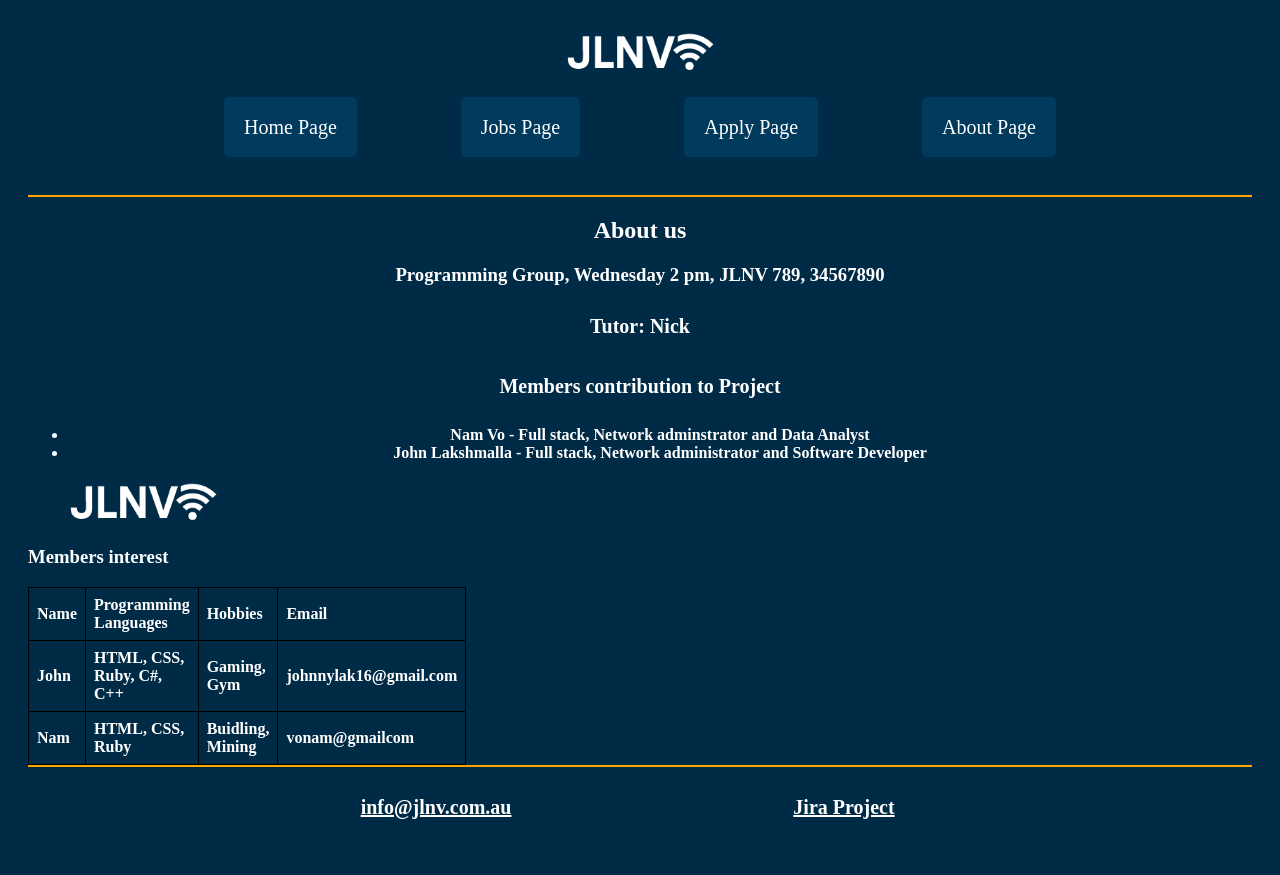
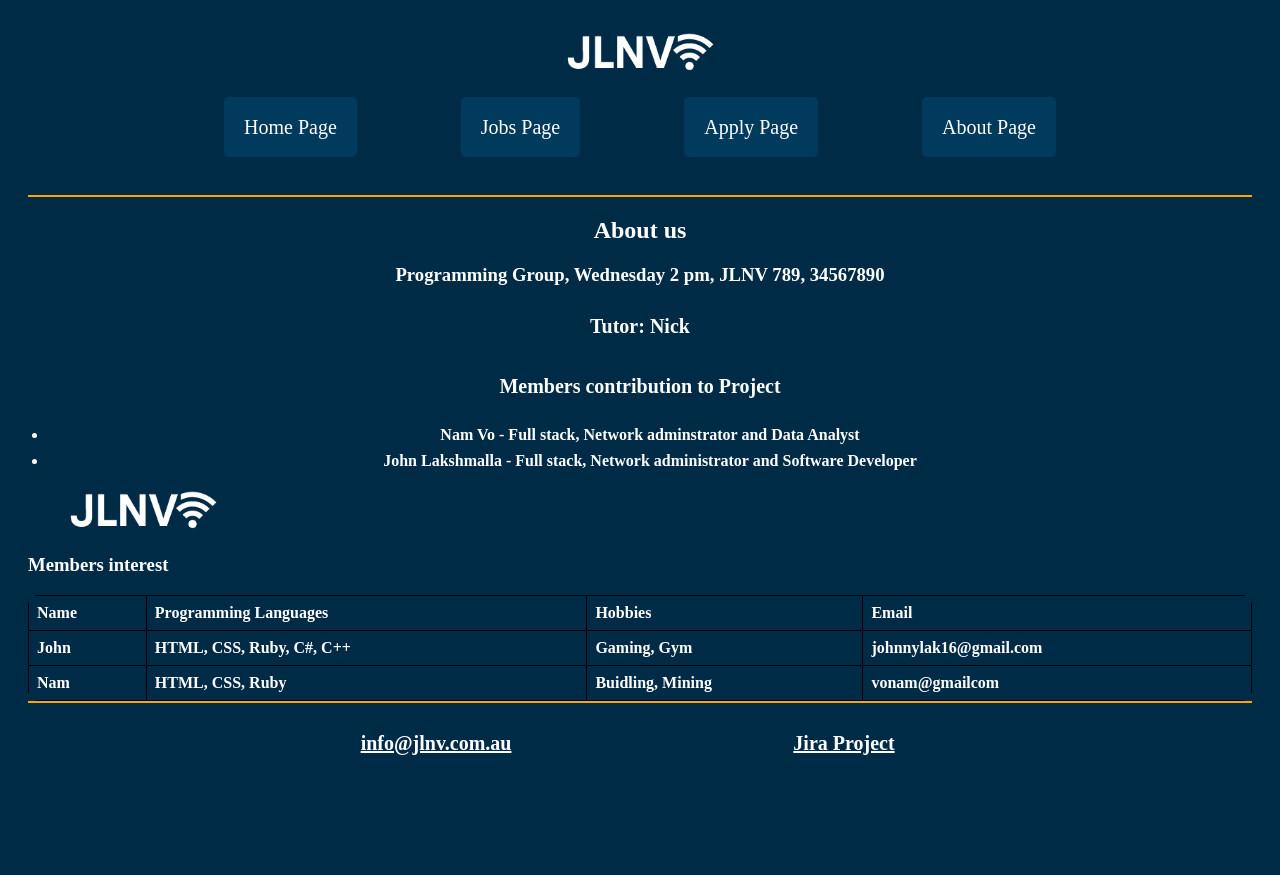
Before and after one commit to John-Lak/project2, a PHP site: page /about.html in a window 1280 px wide. After the commit the page ends 755 px from the top, so only its background shows below. Run offline with PHP 8.4, Linux system fonts and the light colour scheme.

Commit message:
Added comments and changed the table look in about

```diff
--- a/about.html
+++ b/about.html
@@ -11,6 +11,7 @@
 </head>
 
 <body>
+  <!-- Header section containing the company logo -->
     <header>
       <img src="images/logo_newer.png" alt="Logo of JLNV">
     </header>
@@ -66,9 +67,6 @@
             <td>vonam@gmailcom</td>
           </tr>
         </table>
-
-
-
       </main>
 
 
--- a/index.html
+++ b/index.html
@@ -51,11 +51,7 @@
               <li>Inclusive and collaborative company culture</li>
             </ul>
 
-
-
-
             <a href="jobs.html" class="job">View open jobs</h1>
-
           </article>
 
 
--- a/styles/styles.css
+++ b/styles/styles.css
@@ -1,11 +1,10 @@
-/* header */
-img{
+/*  Header Styling  */
+img {
   width: 150px;
 }
 
-
-/* body menu */
-body{
+/*  Body Styling  */
+body {
   background-color: #002B46;
   color: white;
   font-family: 'Times New Roman', Arial, sans-serif;
@@ -13,12 +12,13 @@ body{
   padding: 20px;
 }
 
-/* menu display/navigation page */
+/*  Menu Display / Navigation Section  */
 .menu {
   display: inline-block;
   padding: 0px 50px;
 }
 
+/* Styles individual navigation links inside the menu */
 nav .menu a {
   display: block;
   padding: 10px 20px;
@@ -29,97 +29,101 @@ nav .menu a {
   margin-bottom: 10px;
   transition: background-color 0.3s ease;
 }
+
+/* Changes background color on hover for menu links */
 nav .menu a:hover {
   background-color: #5ecdf8;
 }
 
+/* Resets background color when a menu link is active (clicked) */
 nav .menu a:active {
   background-color: #003a5d;
 }
 
+/* Removes bullet points from unordered list in nav */
 nav ul {
   list-style: none;
 }
 
+/* Sets default style for all navigation links */
 nav a {
   text-decoration: none;
-    padding:0.2em 0.6em;
+  padding: 0.2em 0.6em;
   color: white;
 }
 
+/* Adds orange color and border */
 #border {
   color: orange;
   border: 1.5px solid orange;
 }
 
-/* Color for hyperlinks */
+/*  Hyperlink Styling  */
 a {
   color: white;
 }
 
-/*table formatting*/
+/*  Table Styling  */
 th, td {
   border: 1px solid black;
   padding: 8px;
   text-align: left;
 }
+
+/* Styles table to collapse borders and use full width */
 table {
   border-collapse: collapse;
-    width: 20%;
+  width: 100%;
+  border-radius: 10px;
+  overflow: hidden;
 }
 
-
-/* index.html formatting */
-
-
-
-/* main menu for index.html */
+/*  Main Menu Content Area  */
 .content {
   max-width: 1150px;
   margin: 40px auto;
   padding: 0 50px;
 }
 
-/* Article fortmatting for index.html*/
-article{
+/*  Article Formatting  */
+article {
   text-align: left;
 }
 
-#title_index{
+/*  Title Styling for index.html  */
+#title_index {
   text-align: center;
   font-size: 38px;
 }
-#sub_context{
+
+/* Left aligns sub-context text with same large font size */
+#sub_context {
   text-align: left;
   font-size: 38px;
 }
 
+/* Styles paragraphs for better readability */
 p {
   line-height: 2.0;
   font-size: 1.1em;
   font-size: 20px;
 }
 
-table {
-    border-collapse: collapse;
-    width: 20%;
-  }
-
+/* Changes background color on hover for job-related elements */
 .job:hover {
   background-color: #48b8df;
 }
 
-/* AI generated picture */
-.prompt{
+/*  AI-Generated Picture Display  */
+.prompt {
   width: 300%;
   max-width: 1100px;
   margin: 30px 0;
   border-radius: 10px;
 }
 
-/* tick box */
-
-.index-bullets{
+/*  Tick Box (Checklist) Styling  */
+.index-bullets {
   list-style-type: none;
   padding: 0;
   text-align: left;
@@ -129,25 +133,26 @@ table {
   font-size: 1.1em;
   font-size: 20px;
 }
+
+/* Adds a checkmark icon before each checklist item */
 .index-bullets li::before {
   content: '✔';
   color: #5ecdf8;
   margin-right: 10px;
-
 }
 
-  /* view open jobs menu */
-
+/*  View Open Jobs Menu, Styles job buttons  */
 .job {
   background-color: #5ecdf8;
   color: #003a5d;
-  padding: 12px 0px ;
+  padding: 12px 0px;
   text-decoration: none;
   border-radius: 6px;
-  font-weight:bold;
-  display:inline-block;
+  font-weight: bold;
+  display: inline-block;
 }
 
+/* Styles job info boxes with border, shadow, padding, and layout */
 .job-box {
   border: 2px solid #5ecdf8;
   border-radius: 10px;
@@ -158,10 +163,12 @@ table {
   flex: 1 1 45%;
 }
 
+/* Adds margin to bullet points inside job boxes */
 .job-bullets {
   margin-left: 20px;
 }
 
+/* Arranges job boxes in a flexible, centered, and wrapped layout */
 .job-container {
   display: flex;
   gap: 20px;
@@ -169,7 +176,17 @@ table {
   flex-wrap: wrap;
 }
 
-/* footer formatting */
+/*  About Section List  */
+.about-bullets {
+  padding-left: 20px;
+}
+
+/* Adds spacing between list items in about section */
+.about-bullets li {
+  margin-bottom: 8px;
+}
+
+/*  Footer Styling  */
 footer {
   border-top: 2px solid orange;
   clear: both;
```
Lines whose indentation alone changed are shown as unchanged.
